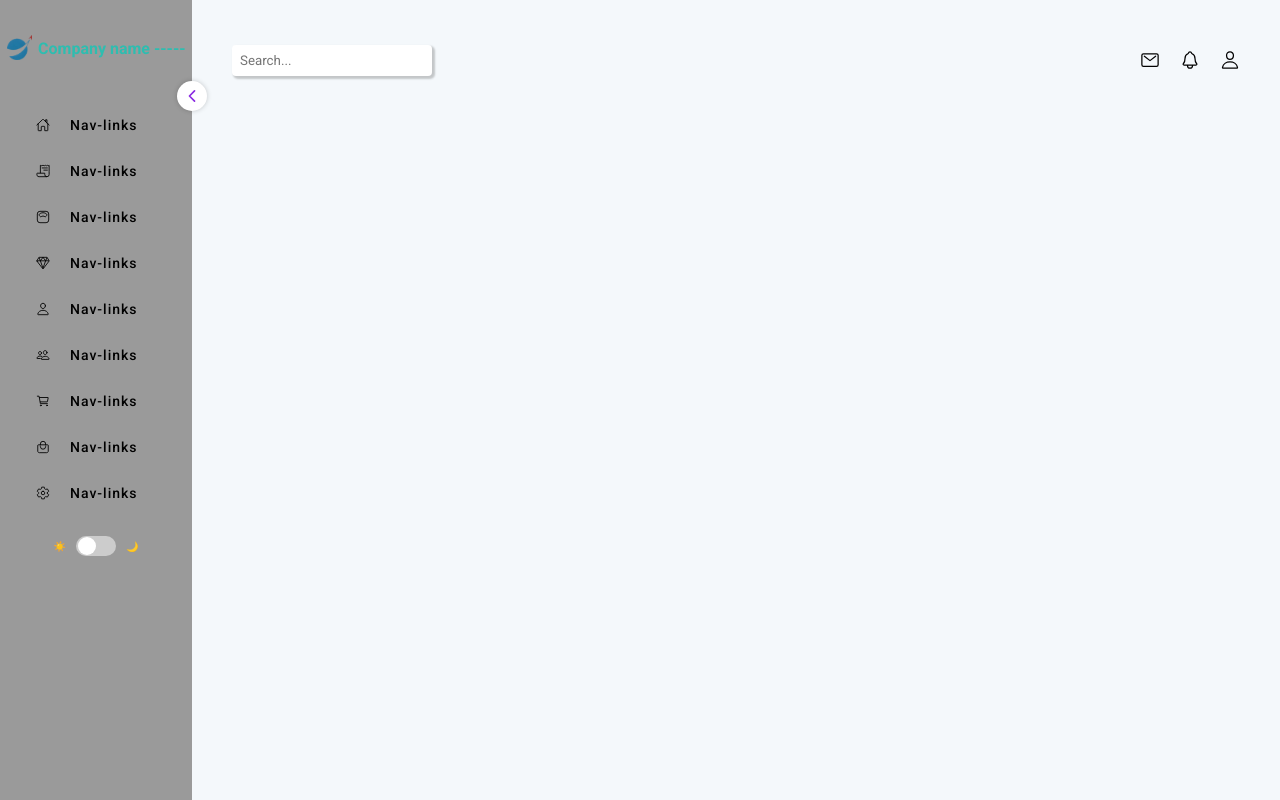
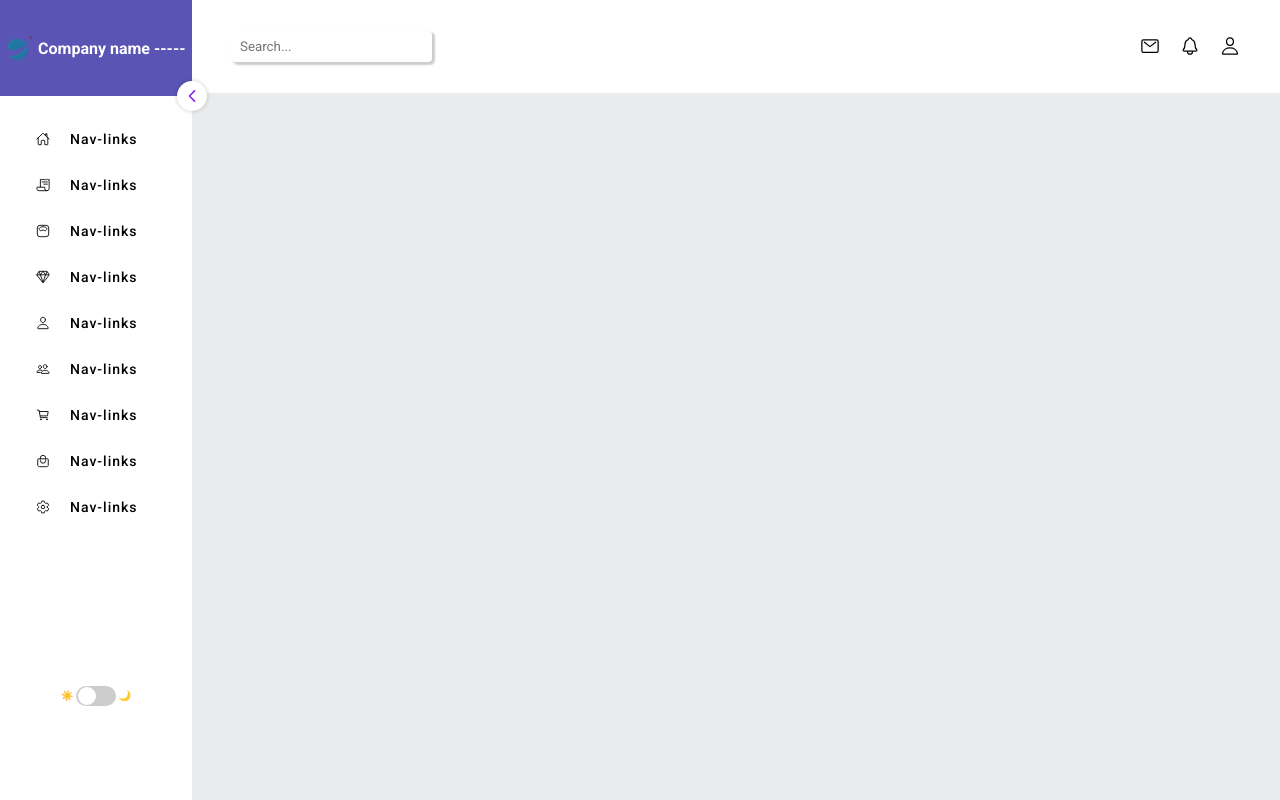
Before and after one commit to AnujNdas/Sidebar-component-H-C-J, a plain HTML site: page index.html in a window 1280 px wide. Drawn offline with nearby package versions, Linux system fonts and the light colour scheme.

Commit message:
development

```diff
--- a/index.html
+++ b/index.html
@@ -128,7 +128,8 @@
               <span>🌙</span>
           </div>
         </div>
-        <div class="menubar" id="menubar">
+        <div class="main-component">
+          <div class="menubar" id="menubar">
             <!-- Search Bar -->
             <div class="search-bar">
                 <input type="text" placeholder="Search...">
@@ -143,9 +144,11 @@
         </div>
         <!------------------------- sidebar end section ----------------------->
         <!----------------------- contain start section --------------------->
-        <!-- <div class="contain">
+        <div class="contain">
 
-        </div> -->
+        </div>
+        </div>
+
         <!----------------------- contain end section --------------------->
     </div>
     <!------------------------- js section ----------------------->
--- a/script.js
+++ b/script.js
@@ -1,10 +1,8 @@
 document.getElementById("toggle-btn").addEventListener("click", function () {
     let sidebar = document.getElementById("sidebar");
-    let menubar = document.getElementById("menubar");
     let toggleIcon = document.getElementById("toggle-icon");
     let companyName = document.getElementById("company-name");
     sidebar.classList.toggle("collapsed");
-    menubar.classList.toggle("collapsed");
     toggleIcon.classList.toggle("rotated");
     companyName.style.display = sidebar.classList.contains("collapsed") ? "none" : "block";
 });
--- a/style.css
+++ b/style.css
@@ -6,15 +6,15 @@
 /*************************** colour part ************************/
 :root {
   --body: #f4f8fb;
-  --theame1: #f4f8fb;
+  --theame1: #eaebed;
   --theame2: #ffffff;
   --theame3: #b6b5ea;
   --theame4: #3f4d68;
-  --heading: #3e3e45;
+  --heading: #5a54b4;
   --paragraph: #121212;
   --navbar_link: #000000;
-  --navbar_heading: #2ebdb0;
-  --sidebar: #9a9a9a;
+  --navbar_heading: #ffffff;
+  --sidebar: #ffffff;
   --contain: #ffffff;
   --button: #2ebdb0;
   --hover: #2ebdb0;
@@ -52,19 +52,37 @@ body {
 .sidebar {
   width: 15%;
   height: 100%;
-  padding: 1.5rem 0rem;
+  /* padding: 1.5rem 0rem; */
   background-color: var(--sidebar);
   color: white;
   transition: width 0.3s ease;
   position: relative;
 }
-
+.main-component{
+  flex-grow: 1; /* Automatically takes the remaining space */
+  background: var(--); /* Just for visibility */
+  /* height: 8%; */
+  transition: margin-left 0.3s ease-in-out;
+  display: flex;
+  flex-direction: column;
+}
 .contain {
-  width: 85%;
-  height: 100%;
+  width: 100%;
+  height: 92%;
   padding: 1.5rem 0rem;
-  /* background-color: red; */
-  color: var(--paragraph);
+  background-color: var(--theame1);
+  /* color: var(--paragraph); */
+}
+.menubar {
+  background: var(--sidebar); /* Just for visibility */
+  height: 12%;
+  width: 100%;
+  transition: margin-left 0.3s ease-in-out;
+  display: flex;
+  justify-content: space-between;
+  align-items: center;
+  padding: 10px 40px;
+  color: rgb(0, 0, 0);
 }
 
 section {
@@ -166,7 +184,7 @@ a {
 
 }
 .sidebar ul li a:hover {
-  background-color: var(--hover);
+  background-color: var(--theame1);
 }
 
 .nav_link a ion-icon {
@@ -177,8 +195,9 @@ a {
   display: flex;
   justify-content: space-evenly;
   align-items: center;
-  /* background-color: red; */
+  background-color: var(--heading);
   padding: 2rem 0;
+  height: 12%;
 }
 
 .company_logo img {
@@ -191,7 +210,7 @@ a {
 }
 
 .collapsed {
-  width: 4%;
+  width: 5%;
 }
 .menu_link .nav_link a {
   display: flex;
@@ -200,17 +219,19 @@ a {
 .collapsed .nav_text{
   display: none;
 }
-.menubar {
-  flex-grow: 1; /* Automatically takes the remaining space */
-  background: var(--); /* Just for visibility */
-  height: 8%;
-  transition: margin-left 0.3s ease-in-out;
-}
 
-.sidebar.collapsed + .menubar {
+
+.sidebar.collapsed + .main-component {
   margin-left: 0; /* Keep it in place */
 }
-.collapsed .menu_link .nav_link a {
+.sidebar.collapsed .toggle-switch {
+  width: 45%;
+  overflow: hidden;
+}
+.sidebar.collapsed .toggle-container{
+  gap: 35px;
+}
+.collapsed .menu_link .nav_link a{
   justify-content: center;
 }
 .toggle-btn {
@@ -242,11 +263,13 @@ a {
   display: flex;
   align-items: center;
   justify-content: center;
-  gap: 10px;
-  /* margin-top: auto; Push to bottom */
+  gap: 45px;
+  width: 100%;
+  margin-top: 130px;
+  padding: 1rem;
 }
 .toggle-switch {
-  position: relative;
+  position: absolute;
   width: 40px;
   height: 20px;
   background: #ccc;
@@ -273,24 +296,18 @@ a {
 .dark-mode .sidebar{
   background: #222;
 }
-/* .dark-mode .menubar{
+.dark-mode .menubar{
   background: #222;
-} */
+}
 
 .dark-mode .sidebar ul li a{
   color: #fff;
 }
+.dark-mode .icons ion-icon {
+  color: #fff;
+}
 /******************** Menubar *******************/
-.menubar{
-  width: 85%;
-  height: 15%;
-  /* background: var(--sidebar); */
-  display: flex;
-  justify-content: space-between;
-  align-items: center;
-  padding: 10px 40px;
-  color: rgb(0, 0, 0);
-}
+
 .search-bar input {
   padding: 8px;
   width: 200px;
```
